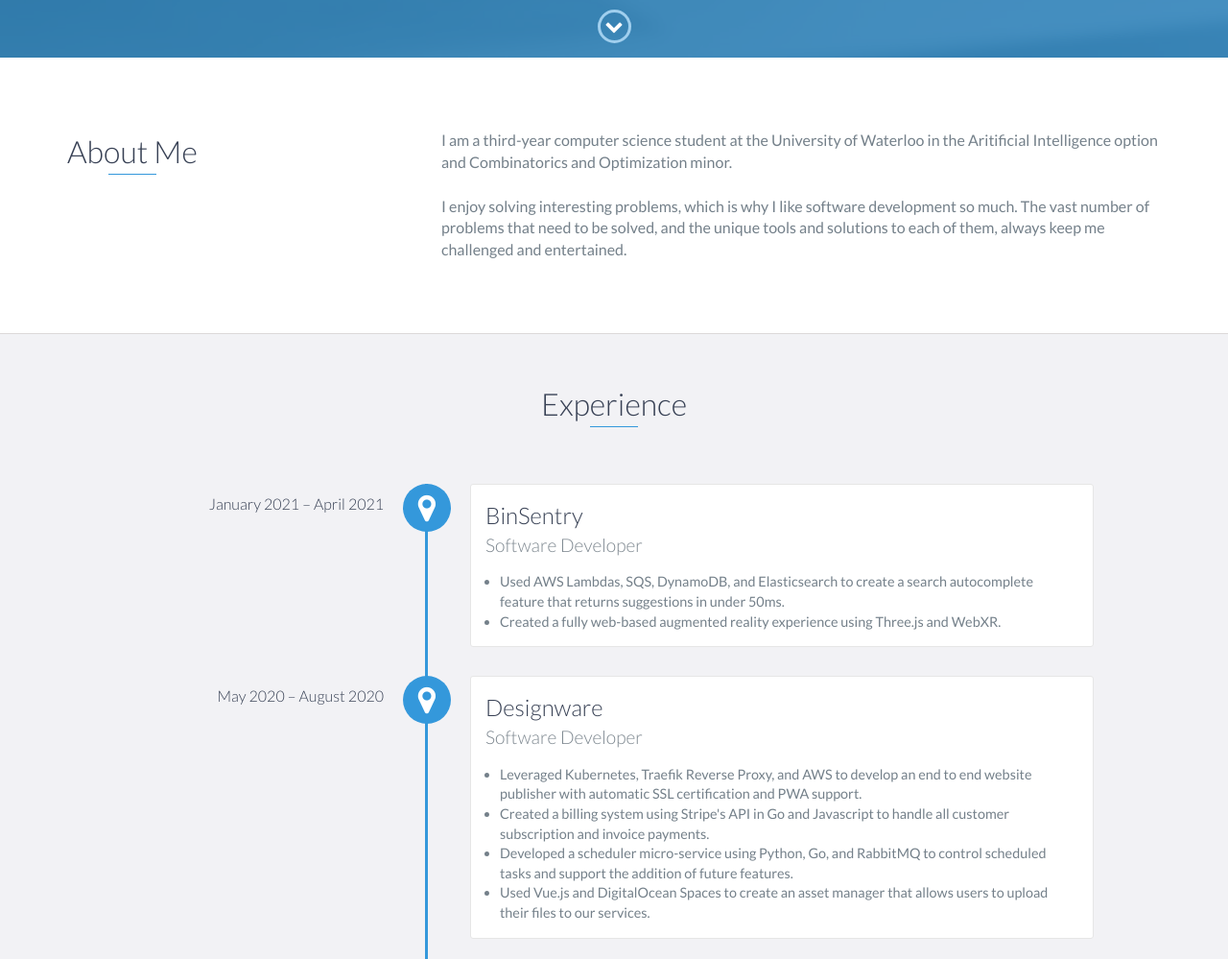
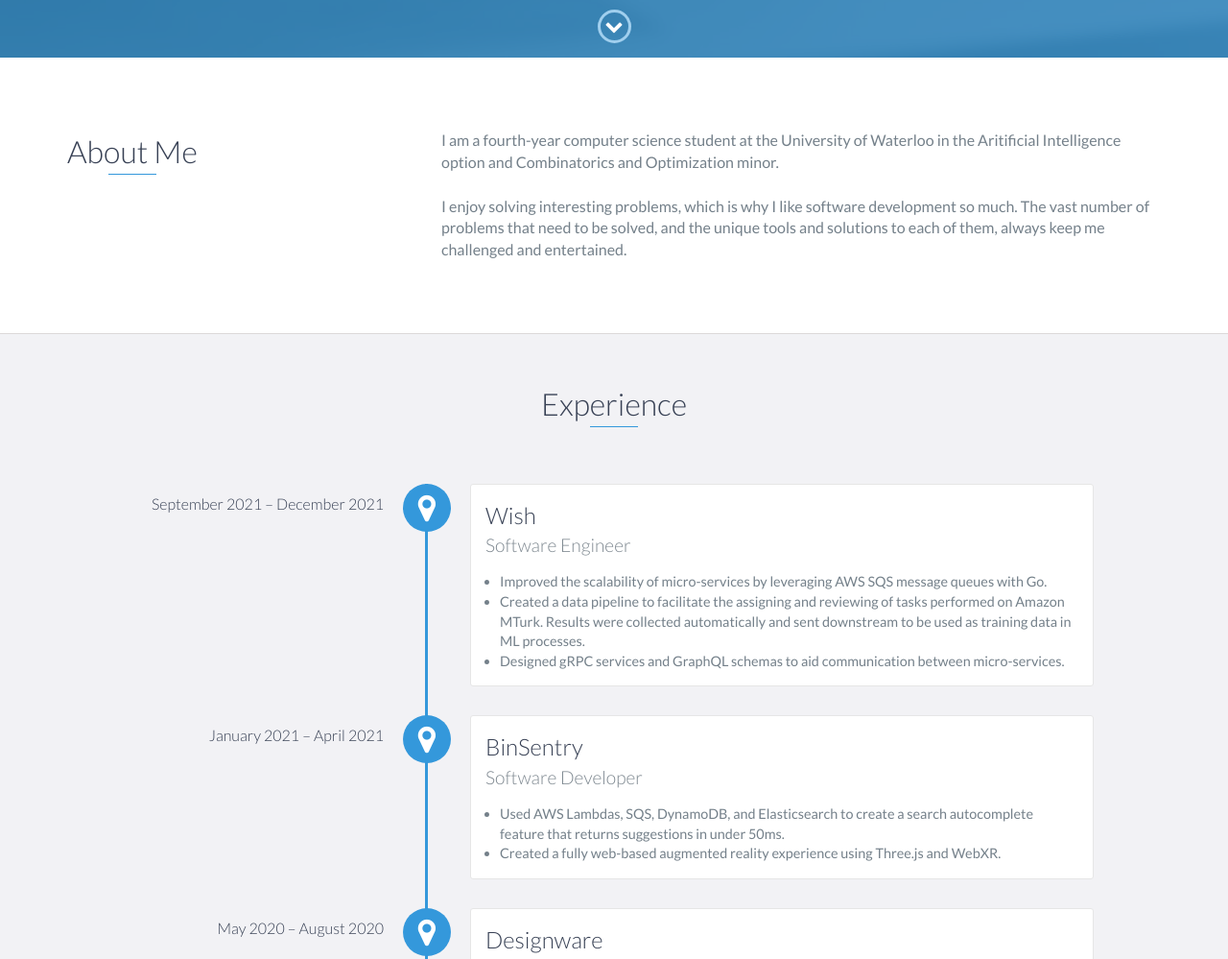
Before and after one commit to AdrianSantoPasqualini/PersonalWebsite, a plain HTML site: page index.html in a window 1280 px wide. Shown: the part 740-1739 px from the top of the page at 96% size. Drawn offline with nearby package versions, Linux system fonts and the light colour scheme.

Commit message:
Update November 2021

```diff
--- a/index.html
+++ b/index.html
@@ -70,7 +70,7 @@
                 </div>
                 <div class="col-md-8">
                     <p>
-                        I am a third-year computer science student at the University of Waterloo in the Aritificial Intelligence option and Combinatorics and Optimization minor.
+                        I am a fourth-year computer science student at the University of Waterloo in the Aritificial Intelligence option and Combinatorics and Optimization minor.
                     </p>
                     <br/>
                     <p>
@@ -85,6 +85,22 @@
     <div id="experience" class="background-alt">
         <h2 class="heading">Experience</h2>
         <div id="experience-timeline">
+            <div data-date="September 2021 – December 2021">
+                <h3>Wish</h3>
+                <h4>Software Engineer</h4>
+                <ul>
+                    <li>
+                        Improved the scalability of micro-services by leveraging AWS SQS message queues with Go.
+                    </li>
+                    <li>
+                        Created a data pipeline to facilitate the assigning and reviewing of tasks performed on Amazon MTurk. Results were collected automatically and sent downstream to be used as training data in ML processes.
+                    </li>
+                    <li>
+                        Designed gRPC services and GraphQL schemas to aid communication between micro-services.
+                    </li>
+                </ul>
+            </div>
+
             <div data-date="January 2021 – April 2021">
                 <h3>BinSentry</h3>
                 <h4>Software Developer</h4>
@@ -147,7 +163,7 @@
                     Taking the Aritificial Intelligence Option and the Combinatorics and Optimization Minor
                 </li>
                 <li>
-                    GPA: 3.98. Culmative Average: 92.25%.
+                    GPA: 3.98. Culmative Average: 92.55%.
                 </li>
             </ul>
         </div>
@@ -213,7 +229,7 @@
                         <p>
                             It is paired by the Pocket Parliament Android app which was developed by one of my colleagues.
                         </p>
-                        <a href="https://pocketparliament.ca" target="_blank">pocketparliament.ca</a>
+                        <a href="https://github.com/AdrianSantoPasqualini/PocketParliament" target="_blank">View Project</a>
                     </div>
                     <!-- End .project-info -->
                 </div>
@@ -283,6 +299,7 @@
             <li>DigitalOcean</li>
             <li>Three.js</li>
             <li>WebXR</li>
+            <li>gRPC</li>
         </ul>
     </div>
     <!-- End #skills -->
```
